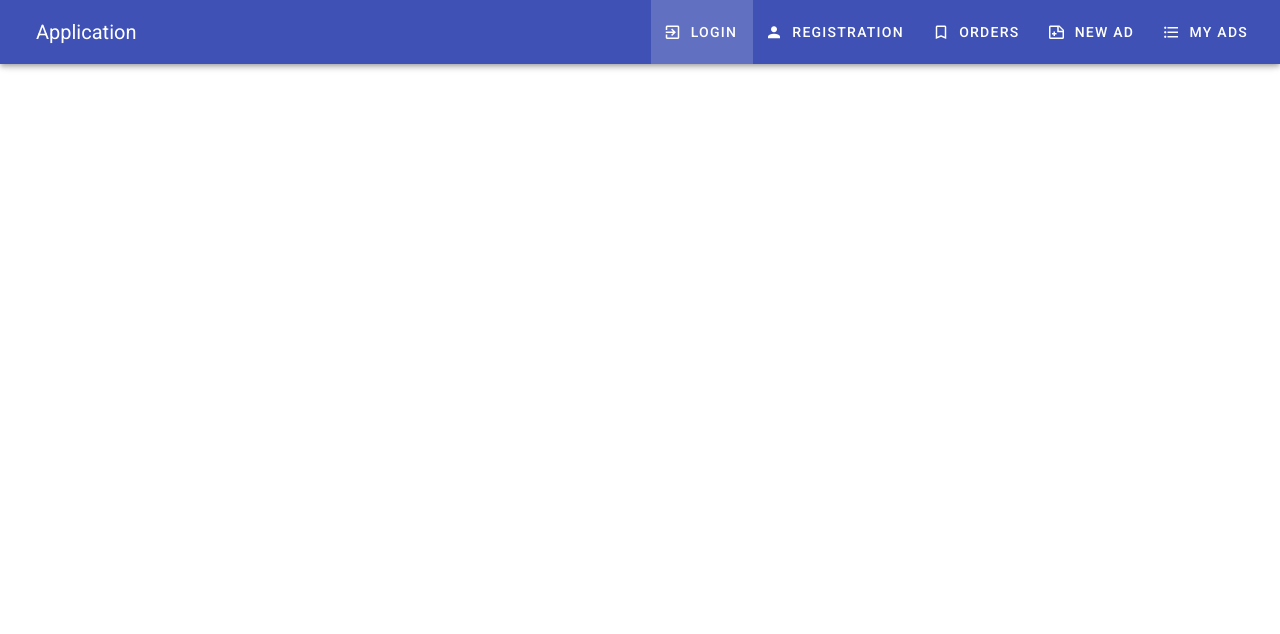
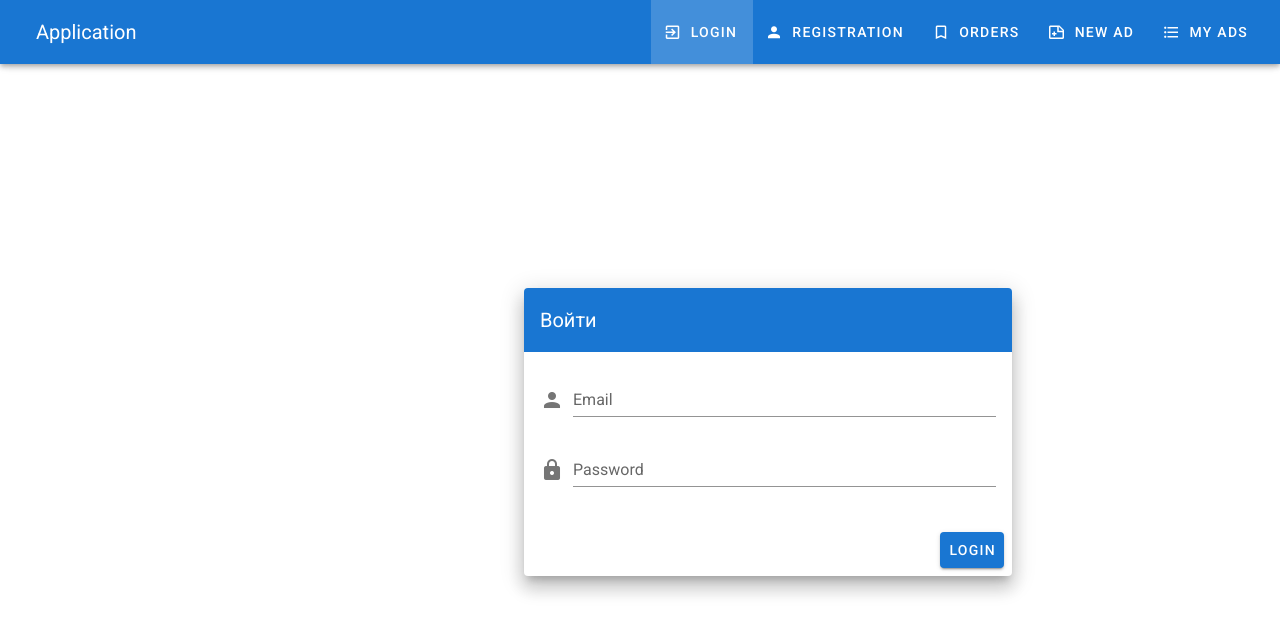
Before and after one commit to asperXx/spa-application, a Vue app: page /login in a window 1280 px wide. Shown: the top 634 px of the page. Built offline with nearby package versions, Linux system fonts and the light colour scheme.

Commit message:
add validate in login form

```diff
--- a/src/App.vue
+++ b/src/App.vue
@@ -18,7 +18,7 @@
       </v-list>
     </v-navigation-drawer>
 
-    <v-app-bar app clipped-left color="indigo" dark >
+    <v-app-bar app clipped-left color="primary" dark >
       <v-app-bar-nav-icon @click.stop="drawer = !drawer" class="hidden-md-and-up"></v-app-bar-nav-icon>
       <v-toolbar-title>Application</v-toolbar-title>
       <v-spacer></v-spacer>
@@ -34,13 +34,9 @@
       </v-toolbar-items>
     </v-app-bar>
 
-    <v-main>
-      <v-container class="fill-height" fluid>
-        <v-row align="center" justify="center">
-          <router-view />
-        </v-row>
-      </v-container>
-    </v-main>
+      <v-content>
+        <router-view></router-view>
+      </v-content>
   </v-app>
 </template>
 
--- a/src/components/Auth/Login.vue
+++ b/src/components/Auth/Login.vue
@@ -10,7 +10,7 @@
           <v-col
             cols="12"
             sm="8"
-            md="4"
+            md="6"
           >
             <v-card class="elevation-12">
               <v-toolbar
@@ -18,30 +18,22 @@
                 dark
                 flat
               >
-                <v-toolbar-title>Login form</v-toolbar-title>
-                <v-spacer></v-spacer>
-                <v-tooltip bottom>
-                  <template v-slot:activator="{ on }">
-                    <v-btn
-                      :href="source"
-                      icon
-                      large
-                      target="_blank"
-                      v-on="on"
-                    >
-                      <v-icon>mdi-code-tags</v-icon>
-                    </v-btn>
-                  </template>
-                  <span>Source</span>
-                </v-tooltip>
+                <v-toolbar-title>Войти</v-toolbar-title>
               </v-toolbar>
               <v-card-text>
-                <v-form>
+                <v-form
+                ref="form"
+                v-model="valid"
+                validation
+                >
                   <v-text-field
-                    label="Login"
-                    name="login"
+                    label="Email"
+                    name="email"
                     prepend-icon="mdi-account"
-                    type="text"
+                    type="email"
+                    v-model="email"
+                    :rules="emailRules"
+                    required
                   ></v-text-field>
 
                   <v-text-field
@@ -50,12 +42,17 @@
                     name="password"
                     prepend-icon="mdi-lock"
                     type="password"
+                    v-model="password"
+                    :rules="passwordRules"
                   ></v-text-field>
                 </v-form>
               </v-card-text>
               <v-card-actions>
                 <v-spacer></v-spacer>
-                <v-btn color="primary">Login</v-btn>
+                <v-btn
+                color="primary"
+                @click="onSubmit"
+                >Login</v-btn>
               </v-card-actions>
             </v-card>
           </v-col>
@@ -65,6 +62,28 @@
 
 <script>
 export default {
+    props: {
+      source: String,
+    },
+    data () {
+      return {
+        email: '',
+        password: '',
+        valid: false,
+        emailRules: [
+        v => !!v || 'E-mail is required',
+        v => /.+@.+\..+/.test(v) || 'Неправильно введен E-mail',
+      ],
+        passwordRules: [
+          v=> !!v || 'Password is required',
+          v=> (v && v.length >= 6) || 'Пароль не может быть меньше 6 символов'
+        ]
+      }
+    },
+    methods: {
+      onSubmit() {
 
+      }
+    }
 }
 </script>
--- a/src/router/index.js
+++ b/src/router/index.js
@@ -4,42 +4,44 @@ import Router from 'vue-router';
 Vue.use(Router);
 
 export default new Router({
-    router: [
+    mode: 'history',
+    routes: [
+
         {
             path: '/',
             name: 'home',
-            component: () => import('../components/Home.vue')
+            component: () => import('@/components/Home')
         },
         {
             path: '/ad/:id',
             name: 'ad',
-            component: () => import('../components/Ads/Ad.vue')
+            component: () => import('@/components/Ads/Ad')
         },
         {
             path: '/list',
             name: 'list',
-            component: () => import('../components/Ads/AdList.vue')
+            component: () => import('@/components/Ads/AdList')
         },
         {
             path: '/new',
             name: 'new',
-            component: () => import('../components/Ads/NewAd.vue')
+            component: () => import('@/components/Ads/NewAd')
         },
         {
             path: '/login',
             name: 'login',
-            component: () => import('../components/Auth/Login.vue')
+            component: () => import('@/components/Auth/Login')
         },
         {
             path: '/registration',
             name: 'reg',
-            component: () => import('../components/Auth/Registration.vue')
+            component: () => import('@/components/Auth/Registration')
         },
         {
             path: '/orders',
             name: 'orders',
-            component: () => import('../components/User/Orders.vue')
+            component: () => import('@/components/User/Orders')
         },
     ],
-    mode: 'history'
+
 });
```
